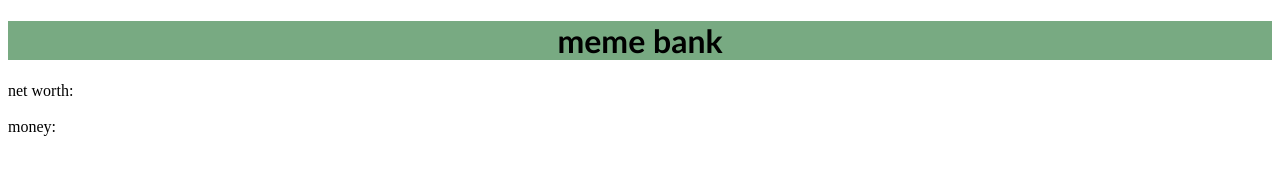
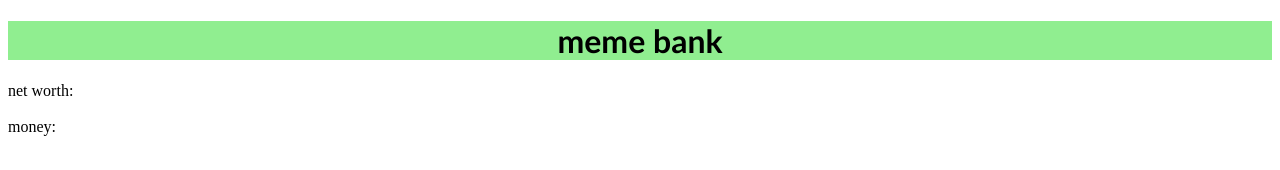
Before and after one commit to qatoAcc/myaccount2, a plain HTML site: page index.html in a window 1280 px wide. Drawn offline with Linux system fonts and the light colour scheme.

Commit message:
Update index.html

```diff
--- a/index.html
+++ b/index.html
@@ -4,7 +4,7 @@
         <meta charset="utf-8">
         <title>account #2</title>
         <style>
-            h1 {text-align: center; font-family: trebuchet ms; background-color: rgb(120, 170, 130);}
+            h1 {text-align: center; font-family: trebuchet ms; background-color: lightgreen;}
         </style>
     </head>
     <body>
```
